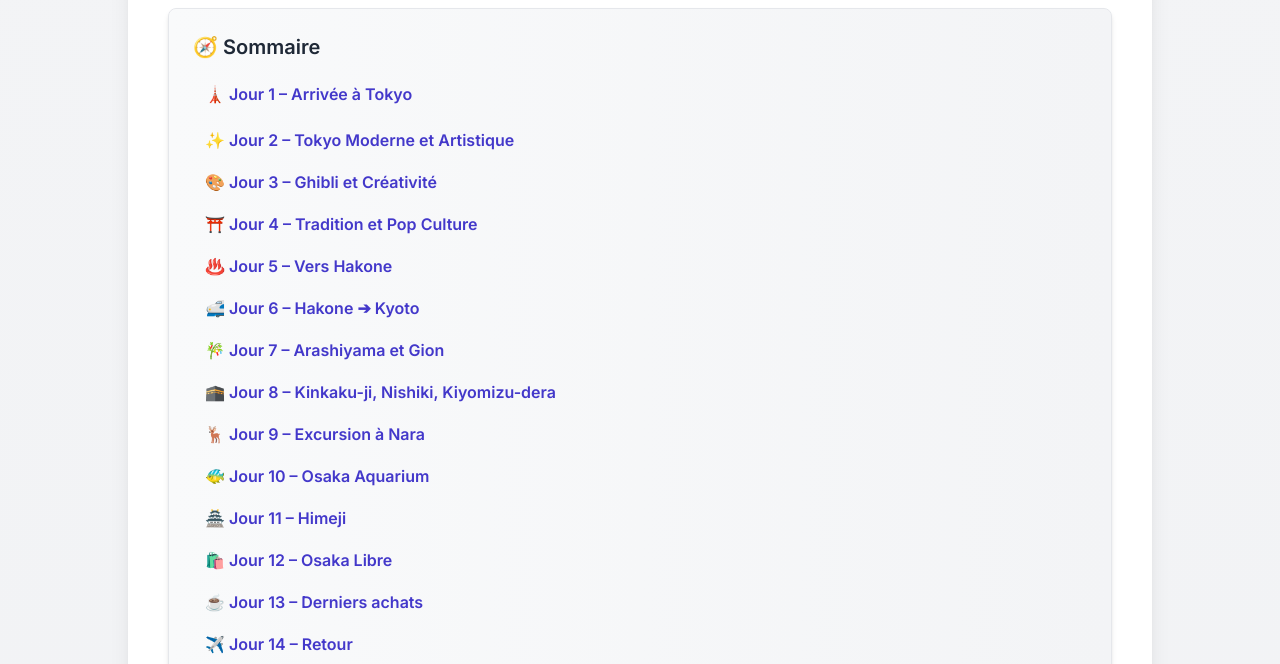
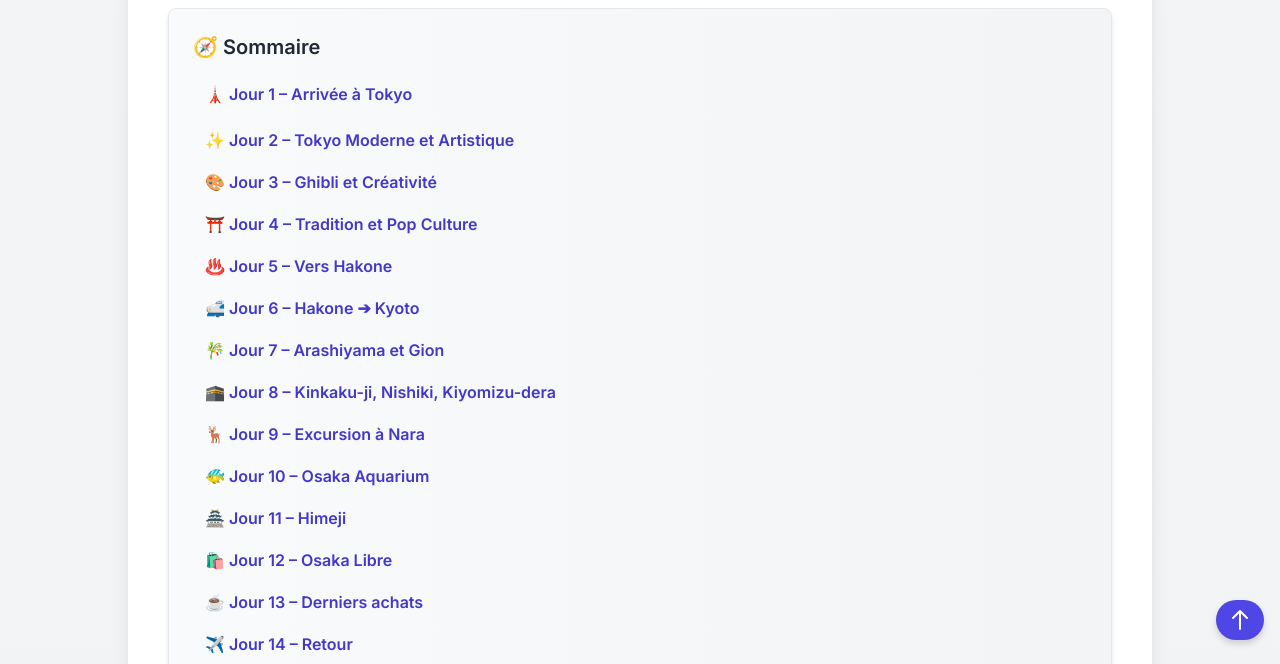
Before and after one commit to shepper1/Japan, a plain HTML site: page index.html in a window 1280 px wide. Shown: the part 136-800 px from the top of the page. Drawn offline with nearby package versions, Linux system fonts and the light colour scheme.

Commit message:
Add files via upload

```diff
--- a/index.html
+++ b/index.html
@@ -157,10 +157,30 @@
         color: black !important;
       }
     }
+  .floating-top-button {
+    position: fixed;
+    bottom: 1.5rem;
+    right: 1rem;
+    background-color: #4f46e5;
+    color: white;
+    font-size: 1.25rem;
+    padding: 0.5rem 0.75rem;
+    border-radius: 9999px;
+    box-shadow: 0 4px 6px rgba(0, 0, 0, 0.15);
+    z-index: 50;
+    transition: all 0.3s ease;
+  }
+
+  .floating-top-button:hover {
+    background-color: #4338ca;
+    transform: scale(1.1);
+    box-shadow: 0 6px 12px rgba(0, 0, 0, 0.25);
+  }
+
   </style>
 </head>
 <body class="p-4 md:p-8 text-base leading-relaxed">
-  <div class="max-w-5xl mx-auto bg-white p-6 md:p-10 rounded-xl shadow-xl w-full overflow-x-hidden">
+  <div id="top" class="max-w-5xl mx-auto bg-white p-6 md:p-10 rounded-xl shadow-xl w-full overflow-x-hidden">
     <h1 class="text-4xl font-bold text-center mb-8 text-gray-900">
       🇯🇵 Feuille de Route - Japon 2025 🗓️
     </h1>
@@ -736,4 +756,11 @@
     </section>
   </div>
 </body>
+</body>
+  <a href="#top" class="floating-top-button" aria-label="Retour en haut" title="Remonter en haut">
+    <svg xmlns="http://www.w3.org/2000/svg" class="w-6 h-6" fill="none" viewBox="0 0 24 24" stroke="currentColor" stroke-width="2">
+      <path stroke-linecap="round" stroke-linejoin="round" d="M5 10l7-7m0 0l7 7m-7-7v18" />
+    </svg>
+  </a>
 </html>
+</html>
```
